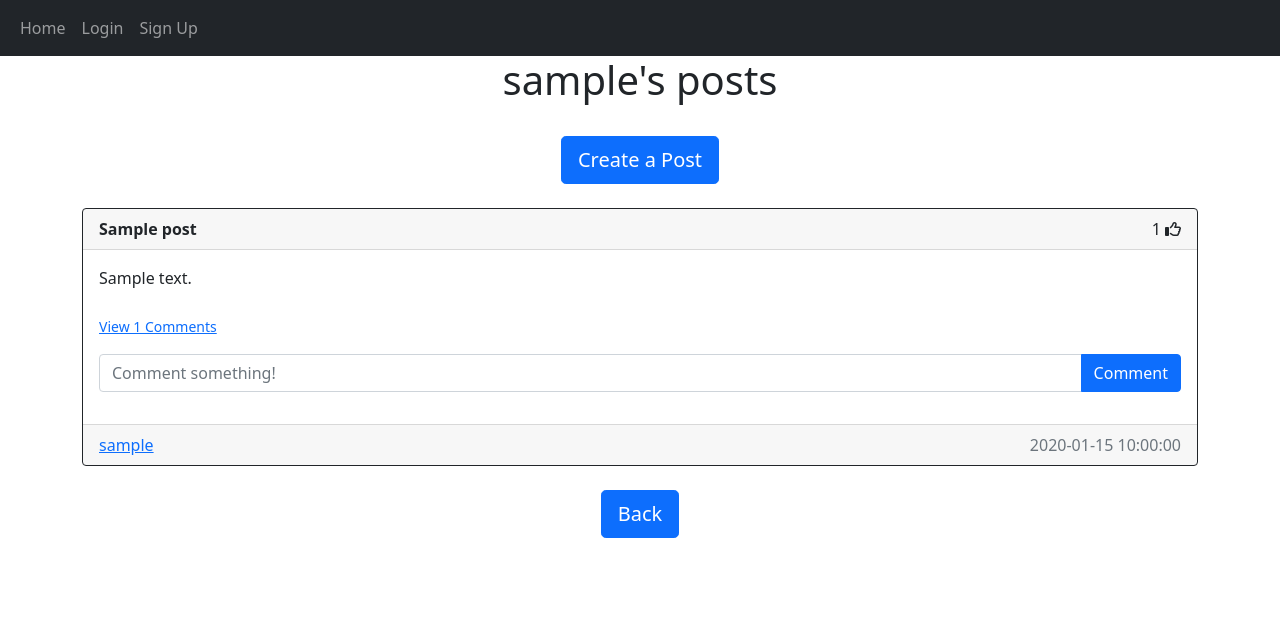
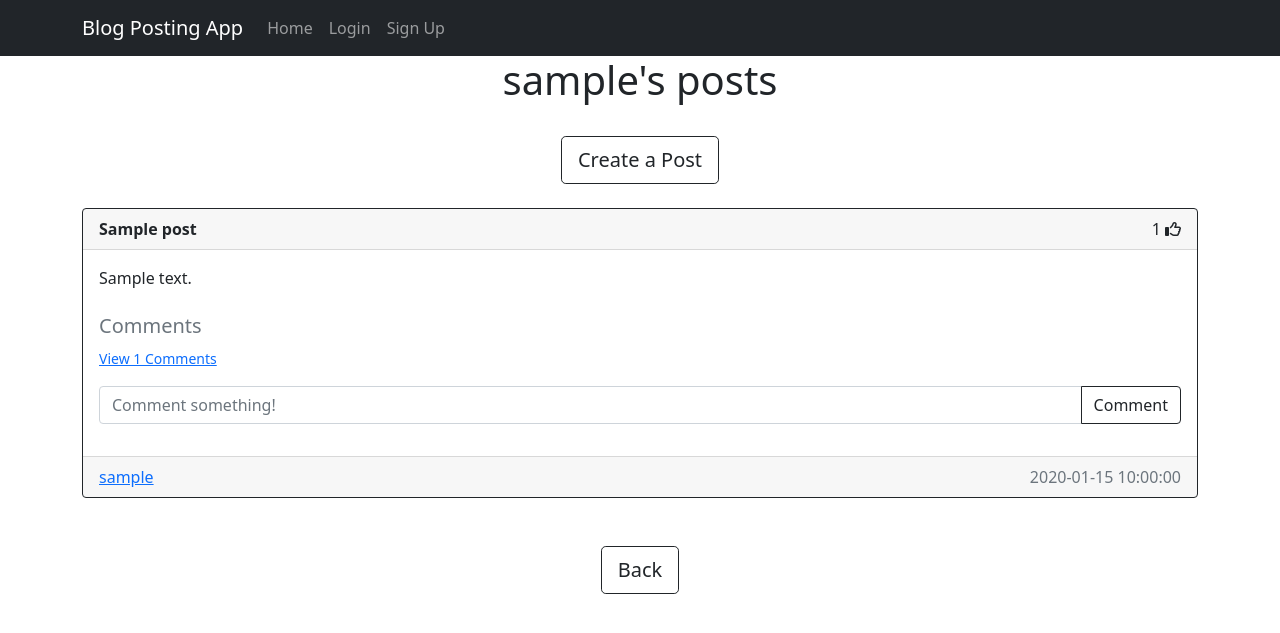
Before and after one commit to Nibbee/DIY-Project, a Flask app: template Blog App/website/templates/posts.html in a window 1280 px wide. Shown: the top 633 px of the page. Run offline with Flask 2, Linux system fonts and the light colour scheme; the template is opened without the code that fills it: most values are stand-ins (such as "Sample title", 1, 10 or a date in 2020); some libraries are stand-ins or nearby versions.

Commit message:
Muutoksia

```diff
--- a/Blog App/website/templates/base.html
+++ b/Blog App/website/templates/base.html
@@ -1,33 +1,24 @@
 <!DOCTYPE html>
 <html lang="en">
+
 <head>
   <meta charset="UTF-8" />
   <meta http-equiv="X-UA-Compatible" content="IE=edge" />
-    <meta name="viewport" content="width=device-width, initial-scale=1.0"/>
-    <link
-      href="https://cdn.jsdelivr.net/npm/bootstrap@5.0.2/dist/css/bootstrap.min.css"
-      rel="stylesheet"
-      integrity="sha384-EVSTQN3/azprG1Anm3QDgpJLIm9Nao0Yz1ztcQTwFspd3yD65VohhpuuCOmLASjC"
-      crossorigin="anonymous"
-    />
-    <script
-      src="https://kit.fontawesome.com/999ca2bb93.js"
-      crossorigin="anonymous"
-    ></script>
+  <meta name="viewport" content="width=device-width, initial-scale=1.0" />
+  <link href="https://cdn.jsdelivr.net/npm/bootstrap@5.0.2/dist/css/bootstrap.min.css" rel="stylesheet"
+    integrity="sha384-EVSTQN3/azprG1Anm3QDgpJLIm9Nao0Yz1ztcQTwFspd3yD65VohhpuuCOmLASjC" crossorigin="anonymous" />
+  <script src="https://kit.fontawesome.com/999ca2bb93.js" crossorigin="anonymous"></script>
   <title>{% block title %}{% endblock %}</title>
 </head>
+
 <body>
-    <nav class="navbar navbar-expand-lg navbar-dark bg-dark" >
-      <div class="container-fluid" >
-        <button
-          class="navbar-toggler"
-          type="button"
-          data-bs-toggle="collapse"
-          data-bs-target="#navbar"
-        >
+  <nav class="navbar navbar-expand-lg navbar-dark bg-dark gap-2">
+    <div class="container">
+      <button class="navbar-toggler" type="button" data-bs-toggle="collapse" data-bs-target="#navbar">
         <span class="navbar-toggler-icon"></span>
       </button>
-        <div class="collapse navbar-collapse" id="navbar" >
+      <a class="navbar-brand" href="#">Blog Posting App</a>
+      <div class=" collapse navbar-collapse" id="navbar">
         <div class="navbar-nav" align="center">
           <a class="nav-item nav-link" href="/home">Home</a>
           {% if user.is_authenticated %}
@@ -55,14 +46,10 @@
   </div>
   {% endif %} {% endfor %} {% endif %} {% endwith %}
   <div class="container">{% block content %}{% endblock %}</div>
-    <script
-      src="https://cdn.jsdelivr.net/npm/bootstrap@5.0.2/dist/js/bootstrap.bundle.min.js"
-      integrity="sha384-MrcW6ZMFYlzcLA8Nl+NtUVF0sA7MsXsP1UyJoMp4YLEuNSfAP+JcXn/tWtIaxVXM"
-      crossorigin="anonymous"
-    ></script>
-    <script
-      type="text/javascript"
-      src="{{ url_for('static', filename='index.js')}}"
-    ></script>
+  <script src="https://cdn.jsdelivr.net/npm/bootstrap@5.0.2/dist/js/bootstrap.bundle.min.js"
+    integrity="sha384-MrcW6ZMFYlzcLA8Nl+NtUVF0sA7MsXsP1UyJoMp4YLEuNSfAP+JcXn/tWtIaxVXM" crossorigin="anonymous">
+    </script>
+  <script type="text/javascript" src="{{ url_for('static', filename='index.js')}}"></script>
 </body>
+
 </html>
--- a/Blog App/website/templates/posts.html
+++ b/Blog App/website/templates/posts.html
@@ -1,8 +1,9 @@
 {% extends "posts_div.html" %} {% block title %}{{username}}'s Posts{% endblock
 %} {% block header %} {{username}}'s posts {% endblock %} {% block footer %}
+<br/>
 <div align="center">
   <a href="/posts_div.html"
-    ><button type="button" class="btn btn-primary btn-lg">Back</button></a
+    ><button type="button" class="btn btn-outline-dark btn-lg">Back</button></a
   >
 </div>
 {% endblock %}
--- a/Blog App/website/templates/posts_div.html
+++ b/Blog App/website/templates/posts_div.html
@@ -4,10 +4,9 @@
 </br>
 <div align="center">
   <a href="/create-post">
-    <button type="button" class="align-self-end btn btn-primary btn-lg">
+    <button type="button" class="align-self-end btn btn-outline-dark btn-lg">
       Create a Post
-    </button></a
-  >
+    </button></a>
 </div>
 </br>
 <div id="posts">
@@ -17,31 +16,17 @@
       <div class="card-text" style="font-weight: bold;">{{post.title}}</div>
       <div>
         <span id="likes-count-{{post.id}}">
-        {{ post.likes|length }}</span>
+          {{ post.likes|length }}</span>
         {% if user.id in post.likes|map(attribute="author")|list %}
-        <i
-          class="fas fa-thumbs-up"
-          id="like-button-{{post.id}}"
-          onclick="like({{post.id}})"
-        ></i>
+        <i class="fas fa-thumbs-up" id="like-button-{{post.id}}" onclick="like({{post.id}})"></i>
         {% else %}
-        <i
-          class="far fa-thumbs-up"
-          id="like-button-{{post.id}}"
-          onclick="like({{post.id}})"
-        ></i>
+        <i class="far fa-thumbs-up" id="like-button-{{post.id}}" onclick="like({{post.id}})"></i>
         {% endif %} {% if user.id == post.author %}
         <div class="btn-group">
-          <button
-            type="button"
-            class="btn btn-sm btn-primary dropdown-toggle"
-            data-bs-toggle="dropdown"
-          ></button>
+          <button type="button" class="btn btn-sm btn-outline-dark dropdown-toggle" data-bs-toggle="dropdown"></button>
           <ul class="dropdown-menu">
             <li>
-              <a href="/delete-post/{{post.id}}" class="dropdown-item"
-                >Delete</a
-              >
+              <a href="/delete-post/{{post.id}}" class="dropdown-item">Delete</a>
             </li>
           </ul>
         </div>
@@ -51,32 +36,24 @@
     <div class="card-body">
       <div class="card-text">{{post.text}}</div>
       <br />
+      <h5 class="text-muted">Comments</h5>
       <div class="collapse" id="comments-{{post.id}}">
         <div class="card">
           <div class="card-body" id="comments-expanded-{{post.id}}">
             {% for comment in post.comments %}
             <div class="d-flex justify-content-between align-items-center">
               <div>
-                <a href="/posts/{{comment.user.username}}"
-                  >{{comment.user.username}}</a
-                >: {{comment.text}}
+                <a href="/posts/{{comment.user.username}}">{{comment.user.username}}</a>: {{comment.text}}
               </div>
               <div>
                 <small class="text-muted"> {{comment.date_created}}</small>
                 {% if user.id == comment.author or user.id == post.author %}
                 <div class="btn-group">
-                  <button
-                    type="button"
-                    class="btn btn-sm btn-primary dropdown-toggle"
-                    data-bs-toggle="dropdown"
-                  ></button>
+                  <button type="button" class="btn btn-sm btn-outline-dark dropdown-toggle"
+                    data-bs-toggle="dropdown"></button>
                   <ul class="dropdown-menu">
                     <li>
-                      <a
-                        href="/delete-comment/{{comment.id}}"
-                        class="dropdown-item"
-                        >Delete</a
-                      >
+                      <a href="/delete-comment/{{comment.id}}" class="dropdown-item">Delete</a>
                     </li>
                   </ul>
                 </div>
@@ -92,31 +69,21 @@
         <a data-bs-toggle="collapse" href="#comments-{{post.id}}" role="button">
           <small>View {{post.comments|length}} Comments</small>
         </a>
-        {% else %}
-        <small class="text-muted">No Comments</small>
+
         {% endif %}
       </p>
-      <form
-        class="input-group mb-3"
-        method="POST"
-        action="/create-comment/{{post.id}}"
-      >
-        <input
-          type="text"
-          id="text"
-          name="text"
-          class="form-control"
-          placeholder="Comment something!"
-        />
-        <button type="submit" class="btn btn-primary">Comment</button>
+      <form class="input-group mb-3" method="POST" action="/create-comment/{{post.id}}">
+        <input type="text" id="text" name="text" class="form-control" placeholder="Comment something!" />
+        <button type="submit" class="btn btn-outline-dark">Comment</button>
       </form>
     </div>
     <div class="card-footer text-muted align-items-center">
       <a href="/posts/{{post.user.username}}">{{post.user.username}}</a>
       &nbsp;
-      <span style="float:right;">{{post.date_created}}</span></div>
+      <span style="float:right;">{{post.date_created}}</span>
+    </div>
   </div>
-  <br/ > {% endfor %}
+  <br /> {% endfor %}
 </div>
 {% block footer %}
 {% endblock %} {% endblock %}
```
Also changed, not shown: Blog App/website/resources/views.py (+4 -4 lines), Blog App/website/templates/create_post.html (+4 -6 lines), Blog App/website/templates/home.html (+9 -6 lines), Blog App/website/templates/login.html (+4 -15 lines), Blog App/website/templates/signup.html (+6 -29 lines). Lines whose indentation alone changed are shown as unchanged.
